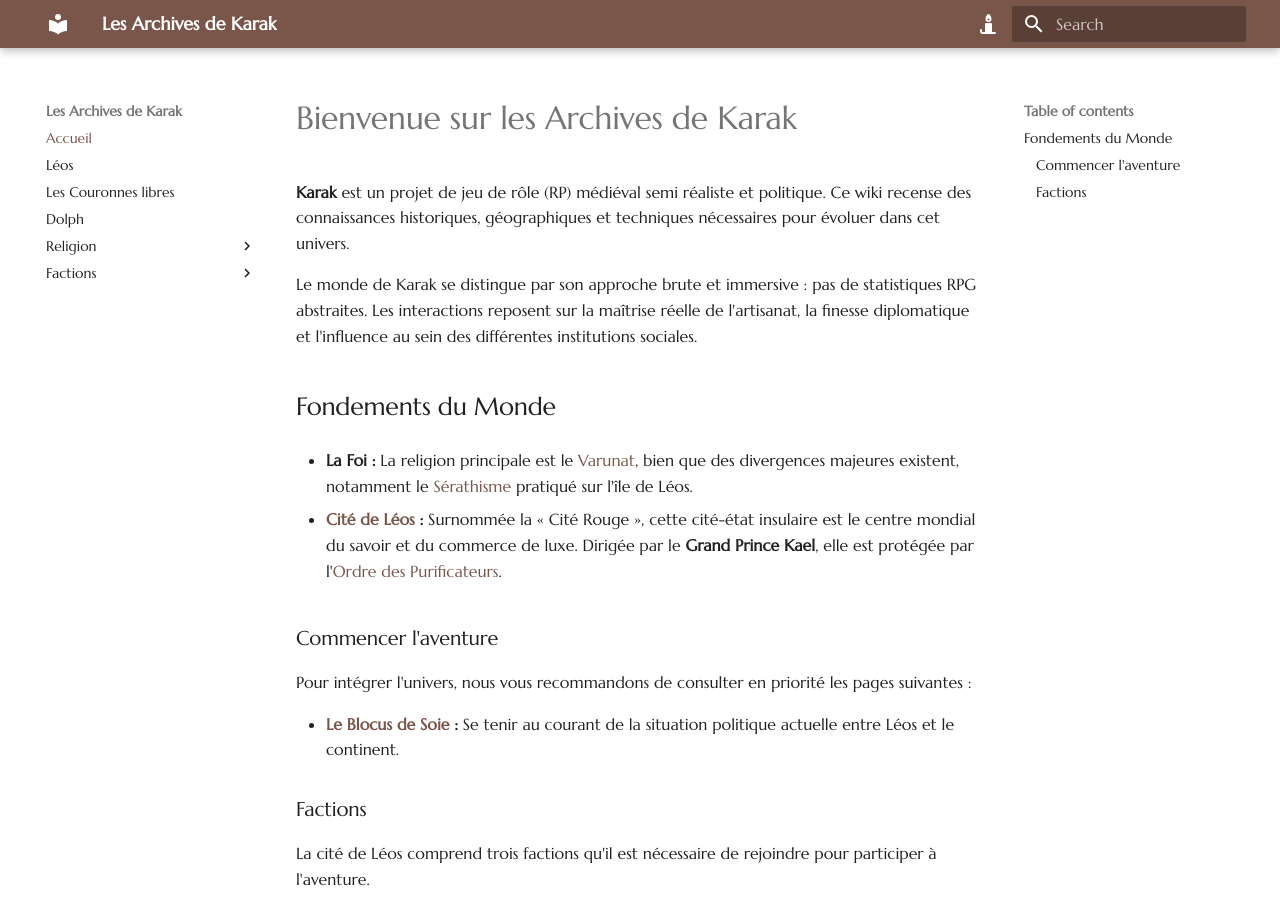
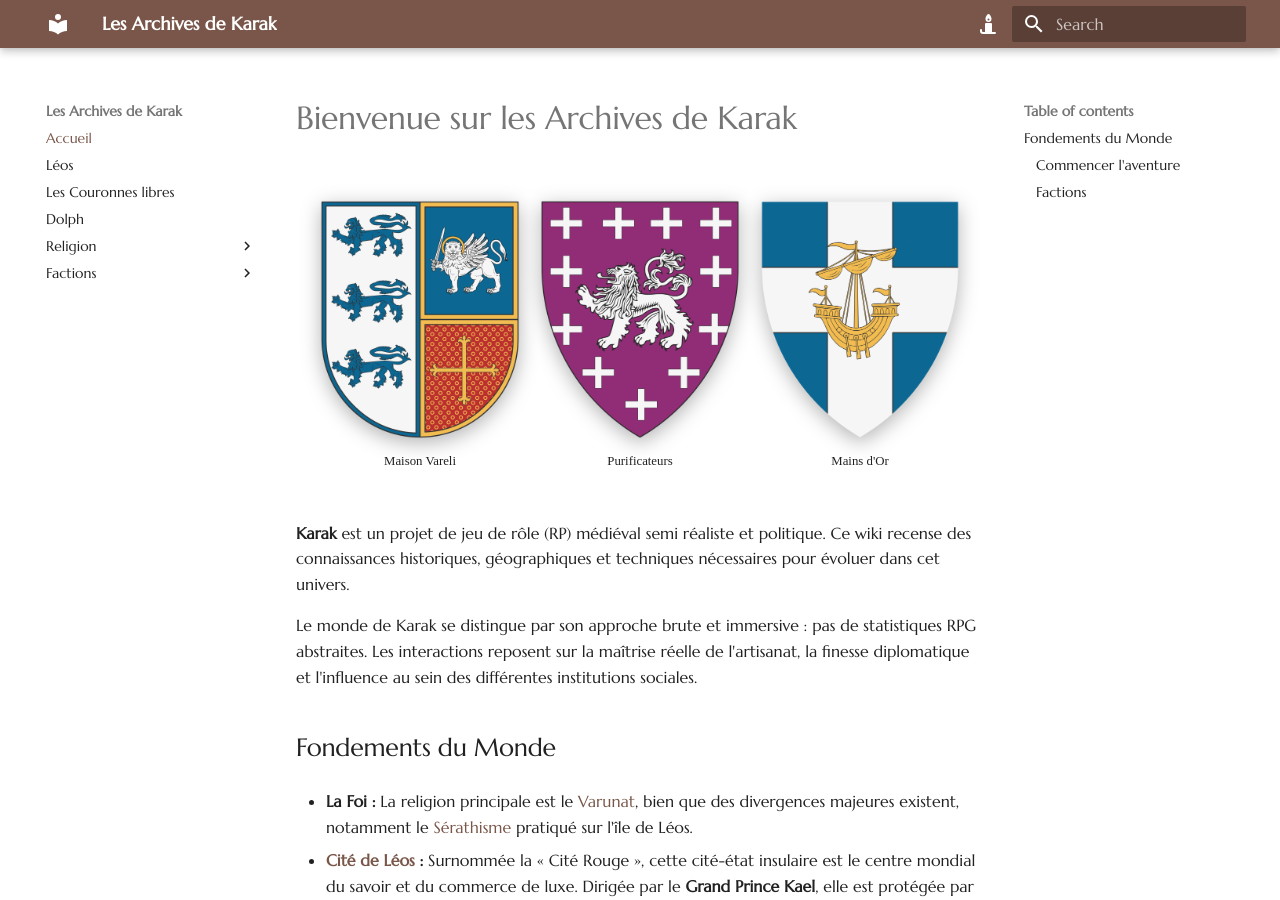
Before and after one commit to Senssiii/senssiii.github.io, an MkDocs documentation site: the page built from docs/index.md, in a window 1280 px wide and 900 px high. Built offline with MkDocs 1.6.1 and Material for MkDocs 9.7.7, drawn with Linux system fonts in a browser that asks for light colours.

Commit message:
test banderolle

```diff
--- a/docs/index.md
+++ b/docs/index.md
@@ -1,4 +1,28 @@
 # Bienvenue sur les Archives de Karak
+
+<div style="
+    display: flex;
+    flex-wrap: wrap;
+    justify-content: center;
+    gap: 20px;
+    padding: 20px 0;
+    width: 100%;">
+    <!-- Blason 1 -->
+    <div style="text-align: center; max-width: 200px;">
+        <img src="/assets/sang_or.png" style="width: 100%; height: auto; filter: drop-shadow(0 5px 10px rgba(0,0,0,0.3));" alt="Maison Vareli">
+        <p style="font-family: 'Cinzel', serif; font-size: 0.8em; margin-top: 5px;">Maison Vareli</p>
+    </div>
+    <!-- Blason 2 -->
+    <div style="text-align: center; max-width: 200px;">
+        <img src="/assets/ordre_purificateur.png" style="width: 100%; height: auto; filter: drop-shadow(0 5px 10px rgba(0,0,0,0.3));" alt="Les Purificateurs">
+        <p style="font-family: 'Cinzel', serif; font-size: 0.8em; margin-top: 5px;">Purificateurs</p>
+    </div>
+    <!-- Blason 3 -->
+    <div style="text-align: center; max-width: 200px;">
+        <img src="/assets/main_or.png" style="width: 100%; height: auto; filter: drop-shadow(0 5px 10px rgba(0,0,0,0.3));" alt="Mains d'Or">
+        <p style="font-family: 'Cinzel', serif; font-size: 0.8em; margin-top: 5px;">Mains d'Or</p>
+    </div>
+</div>
 
 **Karak** est un projet de jeu de rôle (RP) médiéval semi réaliste et politique. Ce wiki recense des connaissances historiques, géographiques et techniques nécessaires pour évoluer dans cet univers.
 
```
